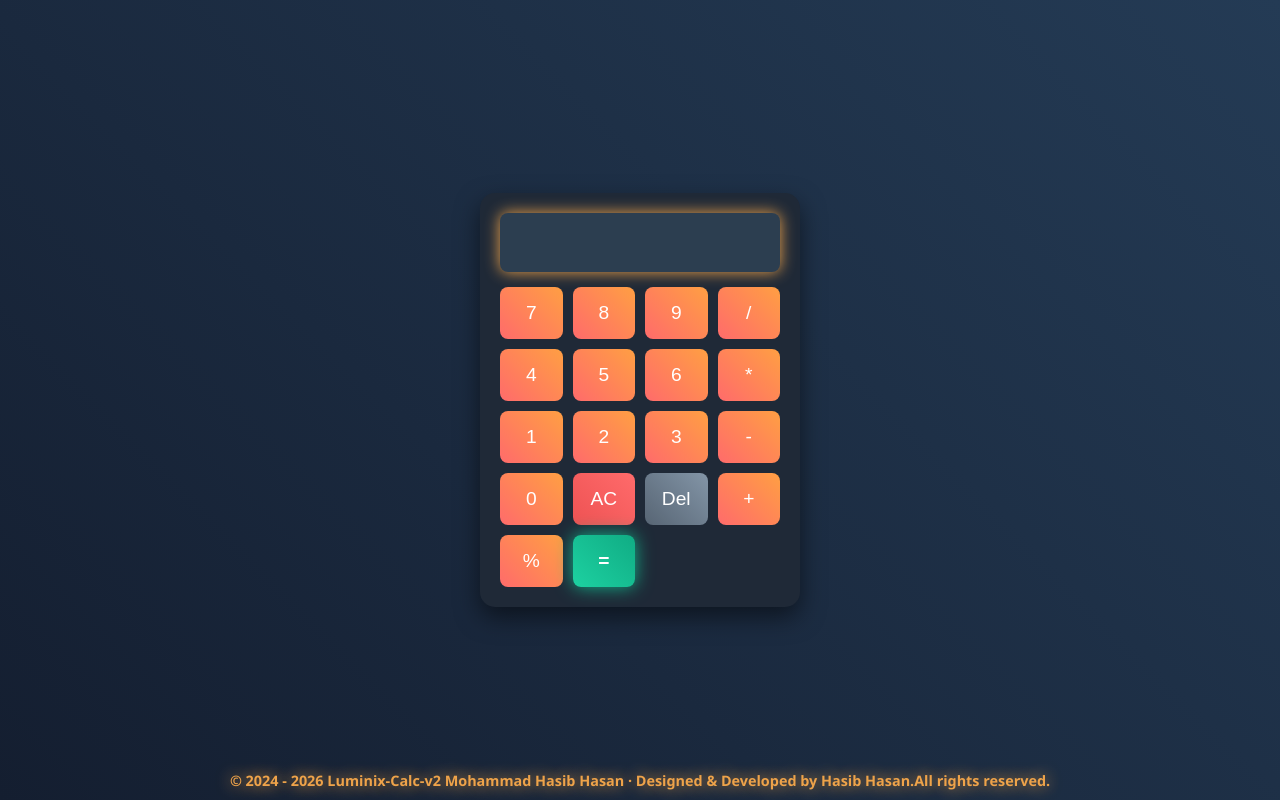
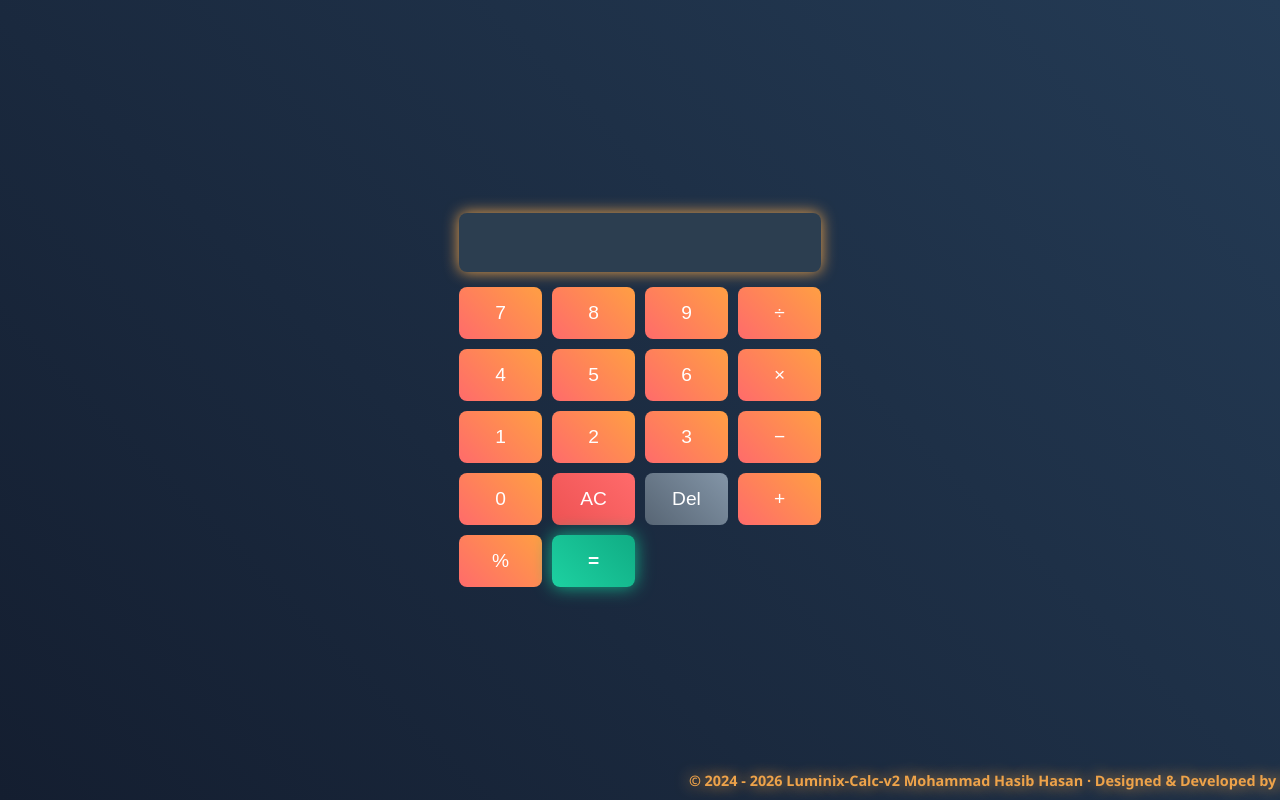
Before and after one commit to HasibCoderLab/Luminix-Calc-v2, a plain HTML site: page index.html in a window 1280 px wide. Drawn offline with Linux system fonts and the light colour scheme.

Commit message:
Update-Code

```diff
--- a/index.html
+++ b/index.html
@@ -1,30 +1,33 @@
+
+</html>
 <!DOCTYPE html>
 <html lang="en">
 <head>
   <meta charset="UTF-8" />
   <meta name="viewport" content="width=device-width, initial-scale=1.0"/>
-  <title> Luminix-Calc-v2 </title>
+  <title>LuminixCalc</title>
   <link rel="stylesheet" href="style.css" />
-  <link rel="shortcut icon" href="Assets/icon/icon-V2.jpeg" type="image/x-icon" />
+  <link rel="shortcut icon" href="icon/Icon.webp" type="image/x-icon" />
 </head>
 <body>
-  <div id="calculator">
+  <div class="glass-container">
+    <div class="calculator">
       <input id="display" disabled />
       <div id="keys">
         <button value="7">7</button>
         <button value="8">8</button>
         <button value="9">9</button>
-      <button value="/">/</button>
+        <button value="/">÷</button>
 
         <button value="4">4</button>
         <button value="5">5</button>
         <button value="6">6</button>
-      <button value="*">*</button>
+        <button value="*">×</button>
 
         <button value="1">1</button>
         <button value="2">2</button>
         <button value="3">3</button>
-      <button value="-">-</button>
+        <button value="-">−</button>
 
         <button value="0">0</button>
         <button value="AC">AC</button>
@@ -35,8 +38,8 @@
         <button value="=">=</button>
       </div>
     </div>
-
     <footer>© 2024 - 2026 Luminix-Calc-v2 Mohammad Hasib Hasan · Designed & Developed by Hasib Hasan.All rights reserved. </footer>
+</div>
 
   <script src="script.js"></script>
 </body>
```
Lines whose indentation alone changed are shown as unchanged.
